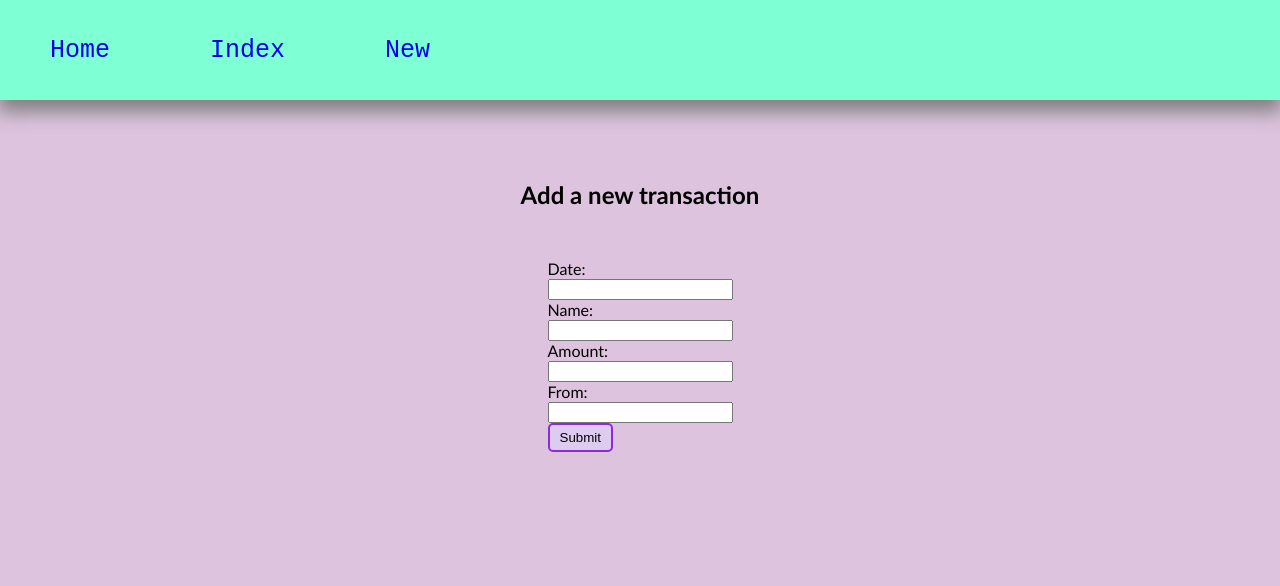
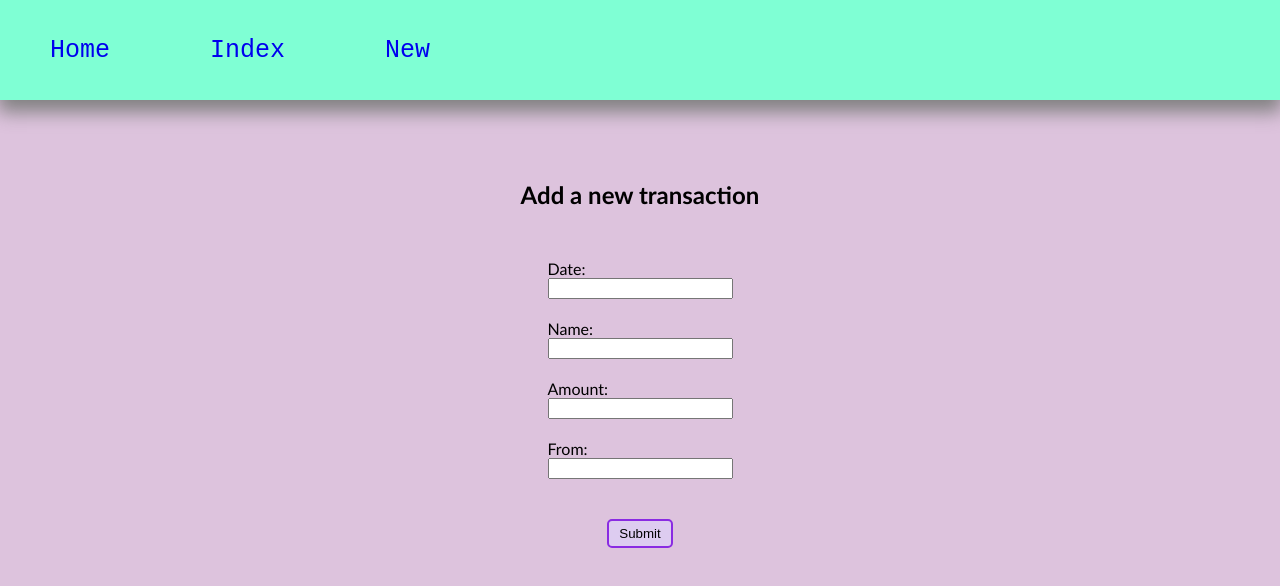
Before and after one commit to IvanCastillo1986/fictional-engine, a React (Create React App) app: page /transactions/new in a window 1280 px wide. Shown: the top 586 px of the page. Built offline with nearby package versions, Linux system fonts and the light colour scheme; no server answers.

Commit message:
Added edit page/route

```diff
--- a/public/index.html
+++ b/public/index.html
@@ -24,7 +24,7 @@
       work correctly both with client-side routing and a non-root public URL.
       Learn how to configure a non-root public URL by running `npm run build`.
     -->
-    <title>React App</title>
+    <title>Everybody's Favorite Budget Application</title>
   </head>
   <body>
     <noscript>You need to enable JavaScript to run this app.</noscript>
--- a/src/App.css
+++ b/src/App.css
@@ -1,3 +1,5 @@
+/* CSS file for NavBar, Welcome, WeLive */
+
 .NavBar {
   background-color: aquamarine;
   display: flex;
--- a/src/App.js
+++ b/src/App.js
@@ -8,6 +8,7 @@ import Welcome from './Components/Welcome'
 import Index from './Pages/Index'
 import New from './Pages/New'
 import WeLive from './Components/WeLive'
+import Edit from './Pages/Edit'
 
 
 const API = apiURL()
@@ -36,12 +37,21 @@ function App() {
     })
   }
 
+  const updateTransaction = (updatedTransaction, index) => {
+    axios.put(`${API}/transactions/${index}`, updatedTransaction)
+    .then(response => {
+      const newArr = [...transactions]
+      transactions[index] = updatedTransaction
+      setTransactions(newArr)
+    })
+  }
+
   useEffect(() => {
     axios.get(`${API}/transactions`)
     .then(response => {
       setTransactions(response.data)
     })
-  }, [])
+  }, [transactions])
 
   return (
 
@@ -52,7 +62,10 @@ function App() {
       <Route exact path='/transactions'>
         <Index transactions={transactions} deleteTransaction={deleteTransaction} />
       </Route>
-      <Route path='/transactions/new'>
+      <Route path='/transactions/:index/edit'>
+        <Edit updateTransaction={updateTransaction} transactions={transactions} />
+      </Route>
+      <Route exact path='/transactions/new'>
         <New transactions={transactions} addTransaction={addTransaction} />
       </Route>
     </div>
--- /dev/null
+++ b/src/Components/EditTransaction.js
@@ -0,0 +1,58 @@
+import React, { useState, useEffect } from 'react'
+import { useParams, useHistory } from 'react-router-dom'
+import axios from 'axios'
+import { apiURL } from '../util/apiURL'
+import '../Pages/Index.css'
+
+const API = apiURL()
+
+
+
+export default function EditTransaction({ updateTransaction }) {
+
+    const { index } = useParams()
+    const history = useHistory()
+    const [transaction, setTransaction] = useState({
+        date: '',
+        name: '',
+        amount: '',
+        from: ''
+    })
+
+    const handleChange = (e) => {
+        setTransaction({...transaction, [e.target.id]: e.target.value})
+    }
+
+    const handleSubmit = (e) => {
+        e.preventDefault()
+        updateTransaction(transaction, index)
+        history.push('/transactions')
+    }
+
+    useEffect(() => {
+        axios.get(`${API}/transactions`)
+        .then(response => setTransaction(response.data[index]))
+        .catch(e => console.log(e))
+    }, [index])
+
+
+    return (
+        <div className='NewTransaction'>
+
+                <form onSubmit={handleSubmit} action="">
+                    <label htmlFor="date">Date:</label>
+                    <input onChange={handleChange} type="text" name="" id="date" value={transaction.date} />
+                    <label htmlFor="name">Name:</label>
+                    <input onChange={handleChange} type="text" name="" id="name" value={transaction.name} />
+                    <label htmlFor="amount">Amount:</label>
+                    <input onChange={handleChange} type="number" name="" id="amount" value={transaction.amount} />
+                    <label htmlFor="from">From:</label>
+                    <input onChange={handleChange} type="text" name="" id="from" value={transaction.from} />
+                    <div>
+                        <button type="submit">Submit</button>
+                    </div>
+                </form>
+
+        </div>
+    )
+}
--- a/src/Components/NewTransaction.js
+++ b/src/Components/NewTransaction.js
@@ -25,15 +25,17 @@ export default function NewTransaction({ addTransaction }) {
     return (
         <div className='NewTransaction'>
             <form onSubmit={handleSubmit} action="">
-                <label htmlFor="date">Date: </label><br />
-                <input onChange={handleChange} type="text" name="" id="date" /><br />
-                <label htmlFor="name">Name: </label><br />
-                <input onChange={handleChange} type="text" name="" id="name" /><br />
-                <label htmlFor="amount">Amount: </label><br />
-                <input onChange={handleChange} type="number" name="" id="amount" /><br />
-                <label htmlFor="from">From: </label><br />
-                <input onChange={handleChange} type="text" name="" id="from" /><br />
-                <button type="submit">Submit</button>
+                <label htmlFor="date">Date: </label>
+                <input onChange={handleChange} type="text" name="" id="date" />
+                <label htmlFor="name">Name: </label>
+                <input onChange={handleChange} type="text" name="" id="name" />
+                <label htmlFor="amount">Amount: </label>
+                <input onChange={handleChange} type="number" name="" id="amount" />
+                <label htmlFor="from">From: </label>
+                <input onChange={handleChange} type="text" name="" id="from" />
+                <div>
+                    <button type="submit">Submit</button>
+                </div>
             </form>
         </div>
     )
--- a/src/Components/Transaction.js
+++ b/src/Components/Transaction.js
@@ -1,18 +1,17 @@
 import React from 'react'
-
+import { Link } from 'react-router-dom'
 
 
 export default function Transaction({ transaction, deleteTransaction, index }) {
 
 
     return (
-        <>
         <tr>
             <td>{transaction.date}</td>
             <td>{transaction.name}</td>
             <td>{transaction.amount}</td>
             <td><button className='button' onClick={() => deleteTransaction(index)}>x</button></td>
+            <td><Link to={`/transactions/${index}/edit`}><button>!</button></Link></td>
         </tr>
-        </>
     )
 }
--- a/src/Components/Transactions.js
+++ b/src/Components/Transactions.js
@@ -20,6 +20,7 @@ export default function Transactions({ transactions, deleteTransaction }) {
                         <th>Name</th>
                         <th>Amount</th>
                         <th>Delete</th>
+                        <th>Edit</th>
                     </tr>
                 </thead>
                 <tbody>
--- a/src/Pages/Edit.js
+++ b/src/Pages/Edit.js
@@ -0,0 +1,25 @@
+import React from 'react'
+import { useParams } from 'react-router-dom'
+import EditTransaction from '../Components/EditTransaction'
+
+
+export default function Edit({ transactions, updateTransaction }) {
+
+    const { index } = useParams()
+
+
+    if (transactions[index]) {
+        return (
+            <div>
+                <h2>Edit</h2>
+                <EditTransaction updateTransaction={updateTransaction} />
+            </div>
+        )
+    } else {
+        return (
+            <div>
+                <h2>Index [{index}] Not Found</h2>
+            </div>
+        )
+    }
+}
--- /dev/null
+++ b/src/Pages/Index.css
@@ -0,0 +1,26 @@
+/* CSS for Index and New Page */
+
+.NewTransaction {
+    display: flex;
+    flex-direction: column;
+    align-items: center;
+}
+
+button {
+    border: 2px solid blueviolet;
+    background-color: rgb(221, 204, 240);
+    border-radius: 5px;
+    padding: 5px 10px 5px 10px;
+    margin: auto;
+}
+form > div {
+    display: flex;
+    padding-top: 20px;
+}
+form > button {
+    align-self: center;
+}
+form > input {
+    display: block;
+    margin-bottom: 20px;
+}
--- a/src/Pages/Index.js
+++ b/src/Pages/Index.js
@@ -1,5 +1,6 @@
 import React, { useState, useEffect } from 'react'
 import Transactions from '../Components/Transactions'
+import './Index.css'
 
 
 
--- a/src/Pages/New.css
+++ /dev/null
@@ -1,12 +0,0 @@
-.NewTransaction {
-    display: flex;
-    justify-content: center;
-}
-
-button {
-    border: 2px solid blueviolet;
-    background-color: rgb(221, 204, 240);
-    border-radius: 5px;
-    padding: 5px 10px 5px 10px;
-    margin: auto;
-}
--- a/src/Pages/New.js
+++ b/src/Pages/New.js
@@ -1,6 +1,6 @@
 import React from 'react'
 import NewTransaction from '../Components/NewTransaction'
-import './New.css'
+import './Index.css'
 
 
 export default function New({ addTransaction }) {
```
Lines whose indentation alone changed are shown as unchanged.
